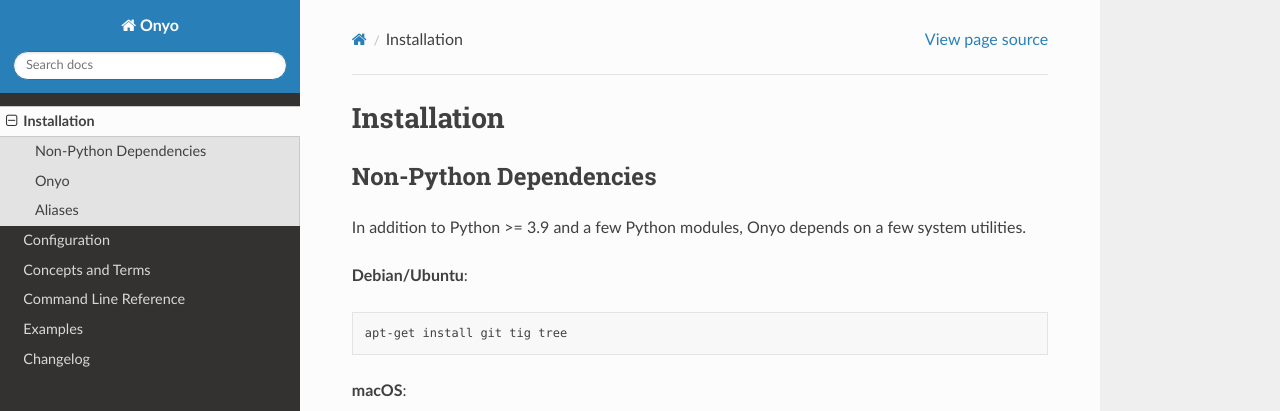
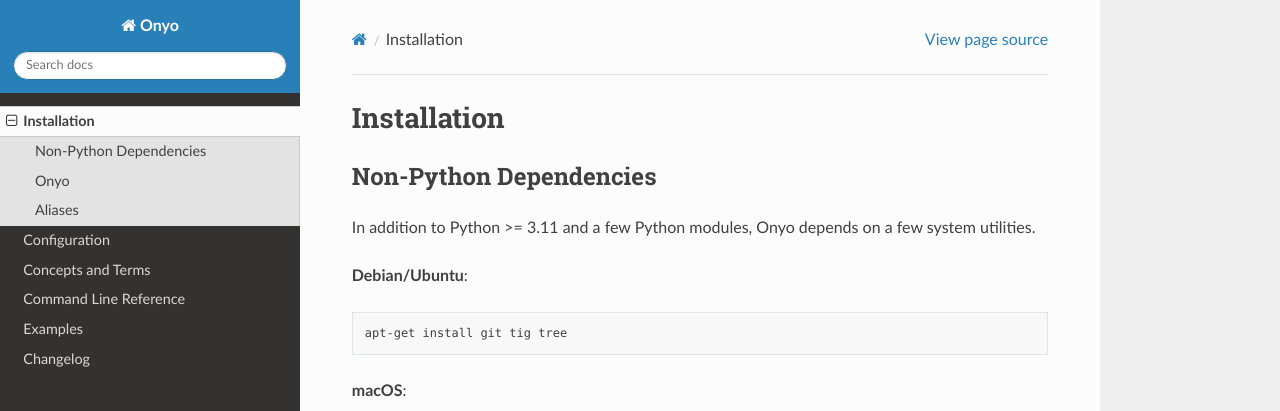
Before and after one commit to psyinfra/onyo, a Sphinx documentation site: the page built from docs/source/installation.rst, in a window 1280 px wide and 1321 px high. Shown: the top 411 px of the window. Built offline with Sphinx 7.4.7 and the Read the Docs theme 2.0.0, drawn with Linux system fonts in a browser that asks for light colours.

Commit message:
TST/DOC: bump Python baseline 3.9 -> 3.11

```diff
--- a/docs/source/installation.rst
+++ b/docs/source/installation.rst
@@ -4,7 +4,7 @@
 Non-Python Dependencies
 ***********************
 
-In addition to Python >= 3.9 and a few Python modules, Onyo depends on a few
+In addition to Python >= 3.11 and a few Python modules, Onyo depends on a few
 system utilities.
 
 **Debian/Ubuntu**:
--- a/setup.py
+++ b/setup.py
@@ -27,7 +27,7 @@
             'sphinx-rtd-theme>=0.5.2'
         ]
     },
-    python_requires=">=3.9",
+    python_requires=">=3.11",
     entry_points={
         'console_scripts': [
             'onyo=onyo.main:main'
```
Also changed, not shown: README.md (+1 -1 lines), 1 other file.
